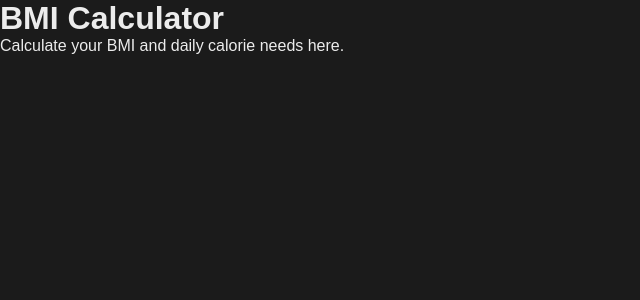
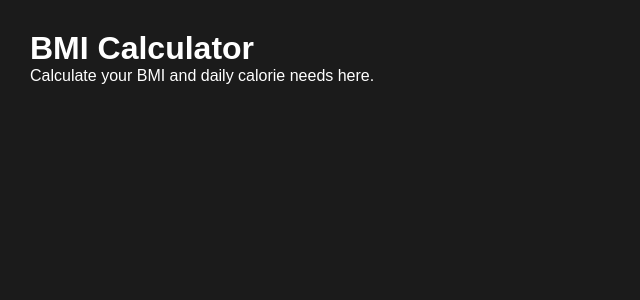
Before and after one commit to Blessen25/Calorivio-AI, a React (Vite) app in the folder calorivio-ai/: page /bmi in a window 1280 px wide. Shown: the top 300 px of the page, without its empty margins (0-640 px from the left). Built offline with nearby package versions, Linux system fonts and the light colour scheme.

Commit message:
Changes has been pushed

```diff
--- a/calorivio-ai/src/components/home/home.css
+++ b/calorivio-ai/src/components/home/home.css
@@ -134,3 +134,14 @@
   border: none;
   cursor: pointer;
 }
+
+.nav_item.active {
+  background-color: rgb(47, 47, 47);
+}
+
+.page_content {
+  color: white;
+  width: 100%;
+  max-width: 900px;
+  padding: 30px;
+}
```
